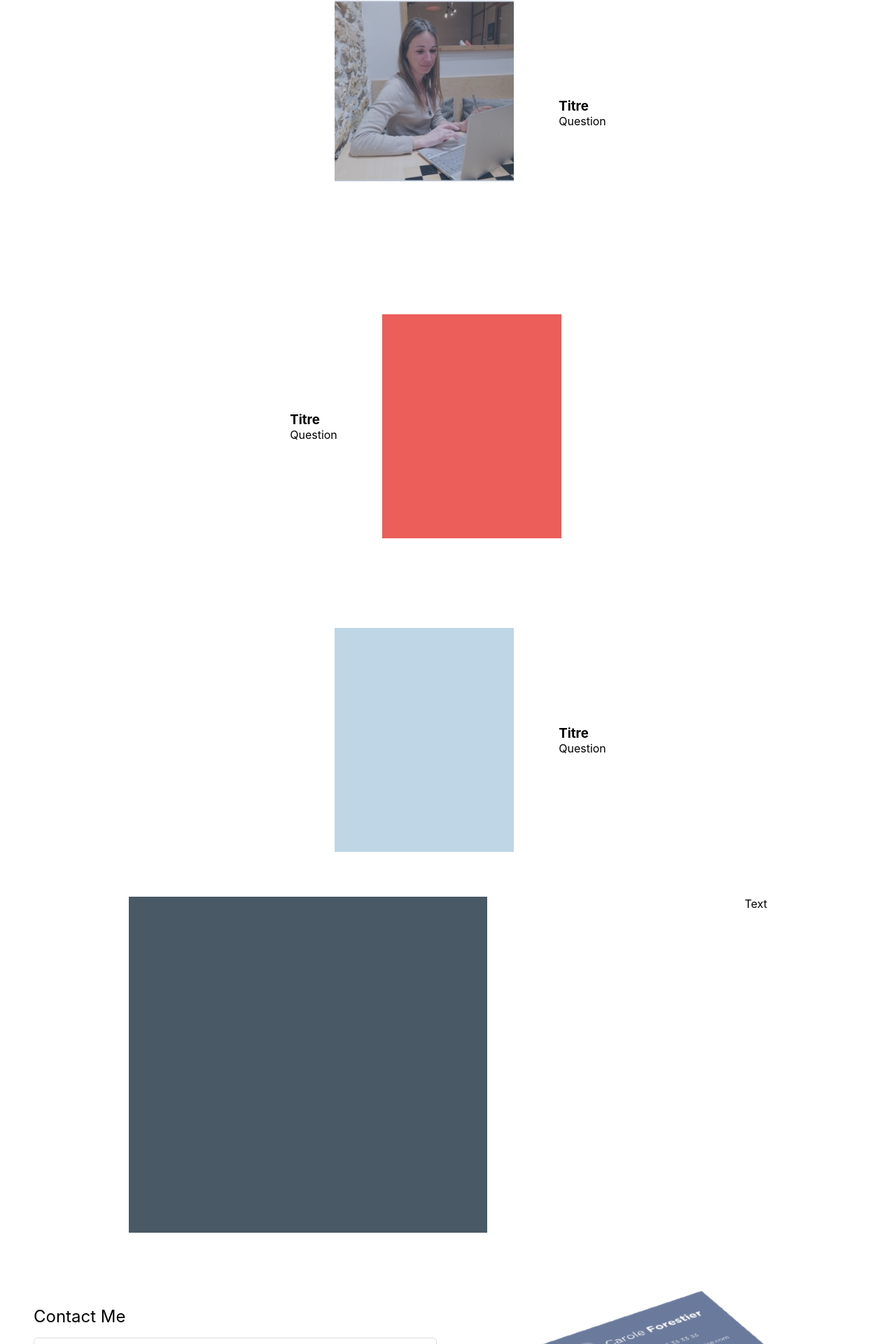
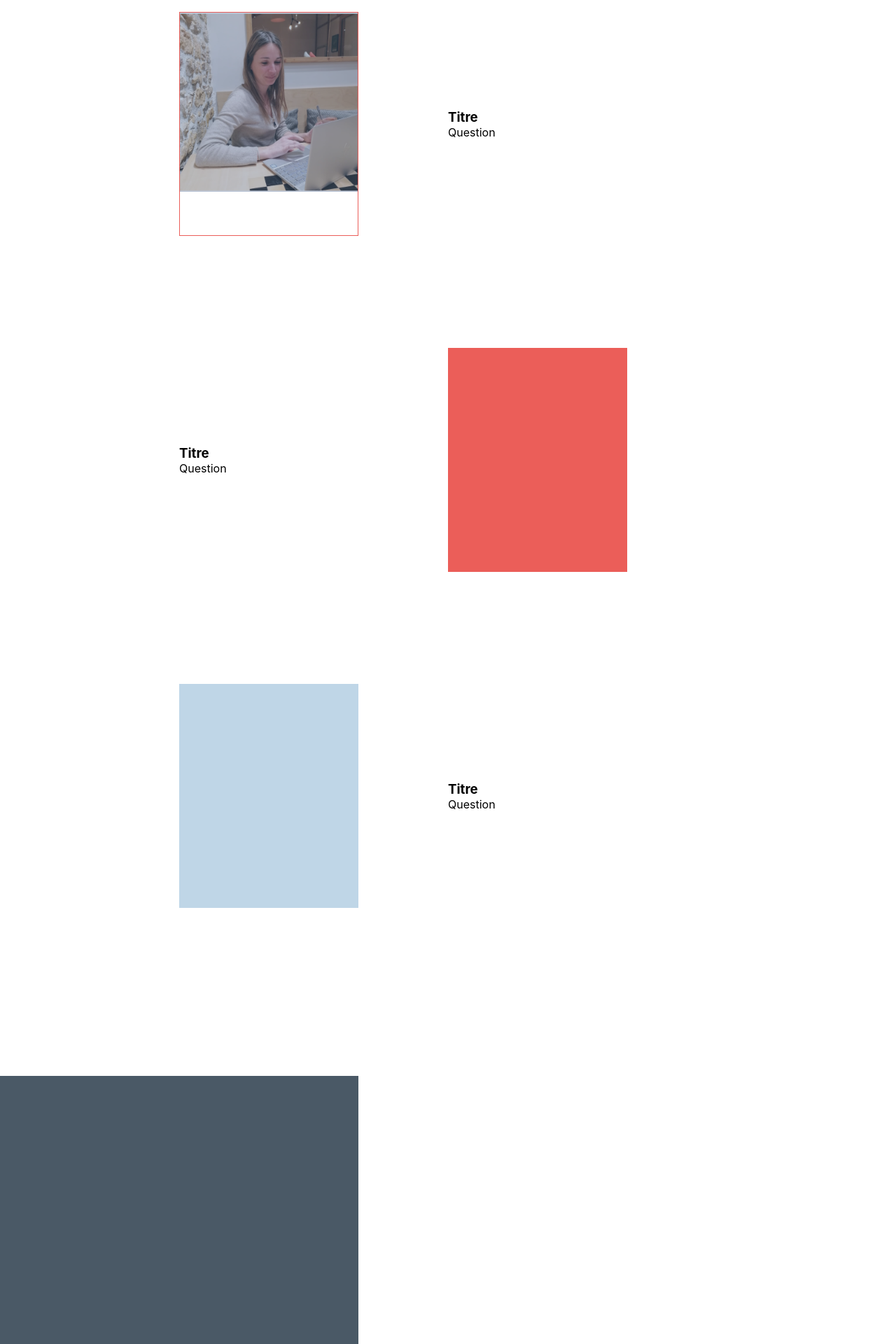
Before and after one commit to coderensemble/CPlusPaie, a Next.js app in the folder frontend/: page / in a window 1280 px wide. Shown: the part 863-2783 px from the top of the page at 70% size. Built offline with nearby package versions, Linux system fonts and the light colour scheme.

Commit message:
popup devis

```diff
--- a/frontend/components/AboutMe.js
+++ b/frontend/components/AboutMe.js
@@ -5,8 +5,8 @@ import profilPict from "../assets/carole.jpeg"
 
 function AboutMe() {
     return(
-        <div>
-            <div className={styles.mainContainer}>
+        <div className={styles.mainContainer}>
+            <div >
             <div className={styles.containerPict}>
                 {/* <Image src={profilPict} alt="profilPict" /> */}
             </div>
--- a/frontend/components/Contact.js
+++ b/frontend/components/Contact.js
@@ -1,29 +1,37 @@
 import styles from "../styles/Contact.module.css";
 import Image from "next/image";
 import carteVisite from "../assets/image 6.png";
+import React, { useState } from "react";
+import { FontAwesomeIcon } from "@fortawesome/react-fontawesome";
+import { faSquareXmark } from "@fortawesome/free-solid-svg-icons";
 
 function Contact() {
+  const [isPopupOpen, setIsPopupOpen] = useState(false);
+
+  const openPopup = () => {
+    setIsPopupOpen(!isPopupOpen);
+  };
+
   return (
     <div className={styles.mainContainer}>
-      <div className={styles.contactForm}>
-        <p className={styles.heading}>Contact Me</p>
-        <div className={styles.inputContainer}>
-          <input
-            className={styles.input}
-            type="text"
-            placeholder="Your Name"
-          />
-          <input
-            className={styles.input}
-            type="email"
-            placeholder="Your Email"
-          />
-          <textarea
-            className={styles.textarea}
-            placeholder="Your Message"
-          ></textarea>
-          <button className={styles.button}>Send Message</button>
-        </div>
+      <div className={styles.textContainer}>
+        <button className={styles.button} onClick={openPopup}>
+          Demande de devis
+        </button>
+        {isPopupOpen && (
+          <div className={styles.popup}>
+            <div className={styles.contactForm}>
+              <p className={styles.heading}>Contact Me</p>
+              <FontAwesomeIcon onClick={openPopup} icon={faSquareXmark} />
+              <div className={styles.inputContainer}>
+                <input className={styles.input} type="text" placeholder="Your Name" />
+                <input className={styles.input} type="email" placeholder="Your Email" />
+                <textarea className={styles.textarea} placeholder="Your Message"></textarea>
+                <button className={styles.button}>Send Message</button>
+              </div>
+            </div>
+          </div>
+        )}
       </div>
       <div className={styles.imageContainer}>
         <Image src={carteVisite} alt="carteVisite" />
--- a/frontend/components/Question.js
+++ b/frontend/components/Question.js
@@ -2,27 +2,28 @@ import styles from "../styles/Question.module.css";
 import profilPict from "../assets/Q1Carole.jpeg";
 import Image from "next/image";
 
-
 function Question() {
   return (
-    <div>
-      <div className={styles.blocPictText}>
-        <div className={styles.img1}><Image src={profilPict} alt="profilPict" /></div>
-        <div className={styles.textContainer}>
+    <div className={styles.container}>
+      <div className={styles.grid}>
+        <div className={styles.img1}>
+          <Image src={profilPict} alt="profilPict" />
+        </div>
+        <div className={styles.textContainer1}>
           <h3>Titre</h3>
           <p>Question</p>
         </div>
-      </div>
-      <div className={styles.blocPictText}>
-        <div className={styles.textContainer}>
+        <div className={styles.textContainer2}>
           <h3>Titre</h3>
           <p>Question</p>
         </div>
-        <div className={styles.img2}></div>
-      </div>
-      <div className={styles.blocPictText}>
-        <div className={styles.img3}></div>
-        <div className={styles.textContainer}>
+        <div className={styles.divImg2}>
+          <div className={styles.img2}></div>
+        </div>
+        <div className={styles.divImg3}>
+          <div className={styles.img3}></div>
+        </div>
+        <div className={styles.textContainer3}>
           <h3>Titre</h3>
           <p>Question</p>
         </div>
--- a/frontend/package.json
+++ b/frontend/package.json
@@ -9,6 +9,9 @@
     "lint": "next lint"
   },
   "dependencies": {
+    "@fortawesome/fontawesome-svg-core": "^6.4.2",
+    "@fortawesome/free-solid-svg-icons": "^6.4.2",
+    "@fortawesome/react-fontawesome": "^0.2.0",
     "next": "12.1.6",
     "react": "18.1.0",
     "react-dom": "18.1.0"
--- a/frontend/styles/AboutMe.module.css
+++ b/frontend/styles/AboutMe.module.css
@@ -1,7 +1,6 @@
 .mainContainer {
-    display: flex;
-    flex-direction: row;
-    justify-content: space-around;
+    height: 100vh;
+    width: 100vw;
 }
 
 .containerPict {
--- a/frontend/styles/Contact.module.css
+++ b/frontend/styles/Contact.module.css
@@ -1,20 +1,56 @@
 /* Contact.module.css */
 
 .mainContainer {
+  height: 100vh;
+  width: 100vw;
   display: flex;
-    justify-content: space-between;
+  flex-direction: row ;
+  justify-content: center;
   align-items: center;
-    padding: 2rem; /* Ajoutez un padding pour l'espace autour du contenu */
+}
+
+.button {
+  background-color: #161616;
+  border-radius: 5px;
+  color: #fff;
+  border: none;
+  padding: 10px 20px;
+  font-size: 18px;
+  cursor: pointer;
+}
+
+.button:hover {
+  background-color: #0056b3;
+}
+
+.textContainer {
+  width: 50vw;
+  display: flex;
+  justify-content: center;
+  /* align-items: center; */
+  /* border: 1px solid black */
+}
+
+.popup {
+  position: fixed;
+  top: 50%;
+  left: 50%;
+  transform: translate(-50%, -50%);
+  background-color: #fff;
+  box-shadow: 0px 0px 10px rgba(0, 0, 0, 0.2);
+  padding: 20px;
+  border-radius: 5px;
+  z-index: 1000;
 }
 
 .contactForm {
-    flex: 1; /* Remplit l'espace disponible */
+  flex: 1;
   padding: 1rem;
 }
 
 .heading {
-    font-size: 24px; /* Augmentation de la taille de la police pour le titre */
-    margin-bottom: 1rem; /* Ajout d'une marge inférieure pour le titre */
+  font-size: 24px;
+  margin-bottom: 1rem;
 }
 
 .inputContainer {
@@ -25,7 +61,7 @@
 
 .input,
 .textarea {
-    width: 100%; /* Remplissage de la largeur disponible */
+  width: 100%;
   padding: 10px;
   border: 1px solid #ddd;
   border-radius: 5px;
@@ -37,20 +73,6 @@
   min-height: 150px;
 }
 
-  .button {
-    padding: 10px 20px;
-    background-color: #333;
-    color: #fff;
-    border: none;
-    border-radius: 5px;
-    cursor: pointer;
-    transition: background-color 0.3s ease;
-  }
-
-  .button:hover {
-    background-color: #555;
-  }
-
 .imageContainer {
   flex: 1;
   padding: 1rem;
--- a/frontend/styles/Question.module.css
+++ b/frontend/styles/Question.module.css
@@ -1,28 +1,76 @@
-.blocPictText {
-  display: flex;
-  justify-content: center;
-  align-items: center;
+.container {
+  height: 200vh;
+  width: 100vw;
+}
+
+.grid {
+  display: grid;
+  grid-template-rows: repeat(3, 60vh);
+  grid-template-columns: repeat(2, 50vw);
 }
 
 .img1 {
   height: 40vh;
   width: 20vw;
-  background-color: transparent;
-  margin: 5%;
-  overflow: hidden;
-  cursor: pointer;
+  border: 1px #eb5e59 solid;
+  grid-row-start: 1;
+  grid-row-end: 2;
+  grid-column-start: 1;
+  grid-column-end: 2;
+  margin-top: 10vh;
+  margin-left: 20vw;
+}
+
+.textContainer1 {
+  grid-row-start: 1;
+  grid-row-end: 2;
+  grid-column-start: 2;
+  grid-column-end: 3;
+  display: flex;
+  flex-direction: column;
+  justify-content: center;
+}
+
+.textContainer2 {
+  grid-row-start: 2;
+  grid-row-end: 3;
+  grid-column-start: 1;
+  grid-column-end: 2;
+  margin-left: 20vw;
+  display: flex;
+  flex-direction: column;
+  justify-content: center;
 }
 
 .img2 {
   height: 40vh;
   width: 20vw;
-  background-color: #EB5E59;
-  margin: 5%;
+  background-color: #eb5e59;
+  grid-row-start: 2;
+  grid-row-end: 3;
+  grid-column-start: 2;
+  grid-column-end: 3;
+  margin-top: 10vh;
 }
 
 .img3 {
   height: 40vh;
   width: 20vw;
-  background-color: #BFD6E7;
-  margin: 5%;
+  background-color: #bfd6e7;
+  grid-row-start: 3;
+  grid-row-end: 4;
+  grid-column-start: 1;
+  grid-column-end: 2;
+  margin-top: 10vh;
+  margin-left: 20vw;
 }
+
+.textContainer3 {
+  grid-row-start: 3;
+  grid-row-end: 4;
+  grid-column-start: 2;
+  grid-column-end: 3;
+  display: flex;
+  flex-direction: column;
+  justify-content: center;
+}
```
Also changed, not shown: 1 other file (tests, documents, lock files or other folders). Lines whose indentation alone changed are shown as unchanged.
